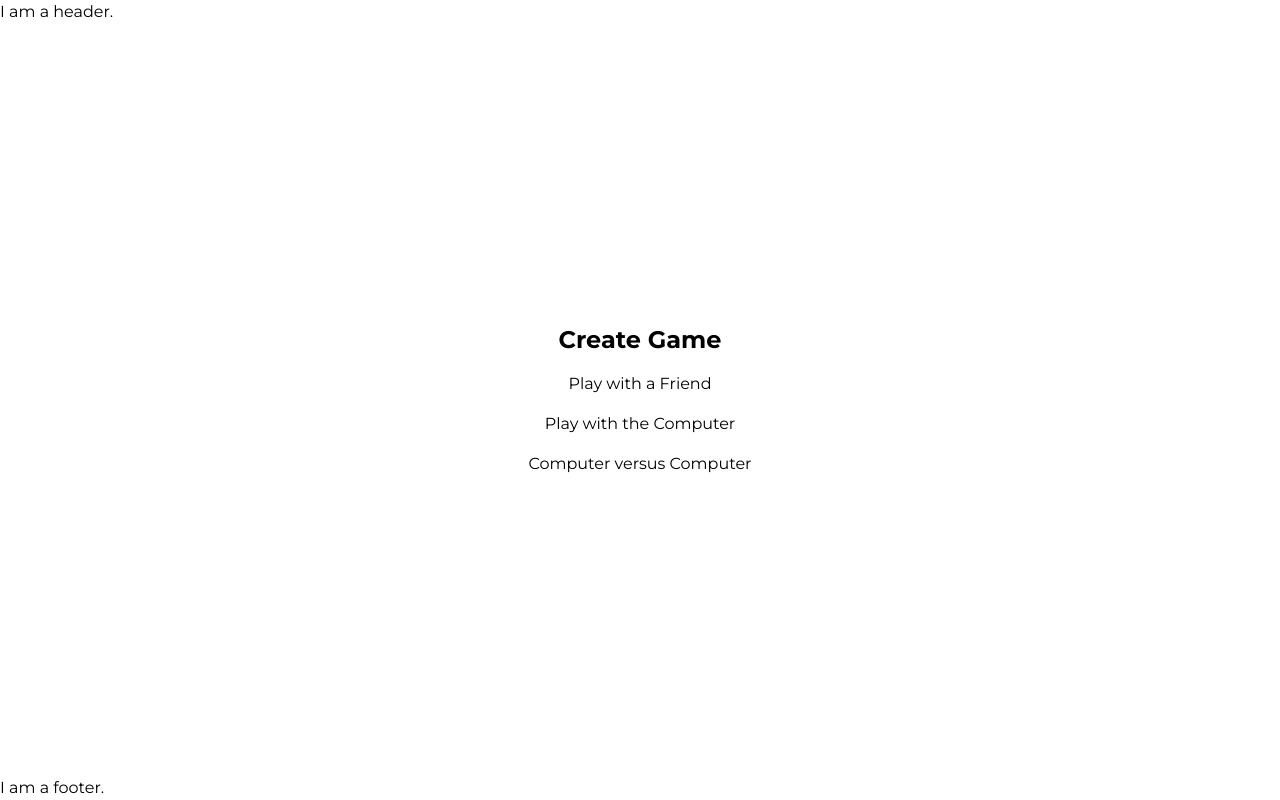
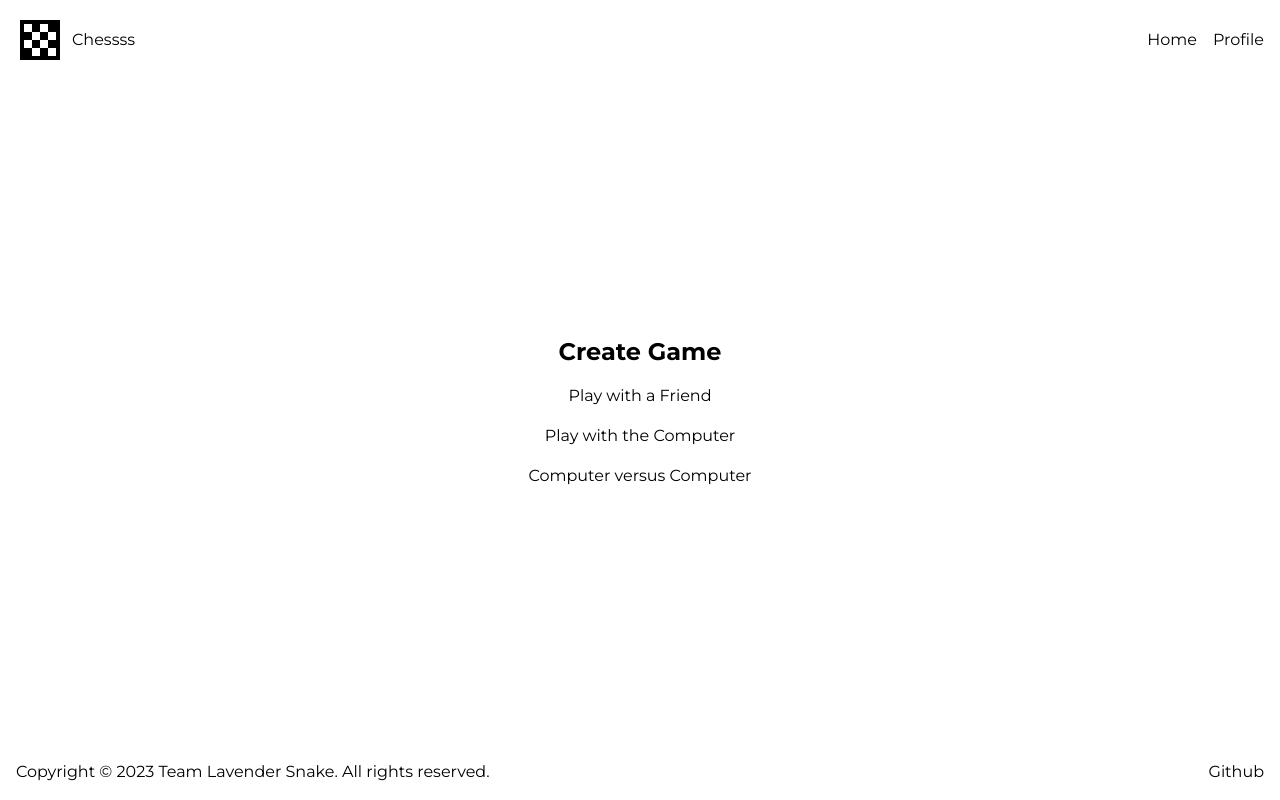
Before and after one commit to Hack-Weekly/lavender-snake-chess, a Next.js app: page / in a window 1280 px wide. Built offline with nearby package versions, Linux system fonts and the light colour scheme.

Commit message:
header and footer changes

```diff
--- a/app/_components/Footer.tsx
+++ b/app/_components/Footer.tsx
@@ -1,3 +1,18 @@
+import Link from "next/link";
+
 export default function Footer() {
-  return <footer className="flex-none">I am a footer.</footer>;
+  return (
+    <footer className="flex-none px-4 pb-4 flex justify-between flex-wrap">
+      <p>
+        Copyright © 2023 Team Lavender Snake.
+        <span className="md:inline hidden"> All rights reserved.</span>
+      </p>
+      <Link
+        href="https://github.com/Hack-Weekly/lavender-snake-chess"
+        target="_blank"
+        rel="nofollow noopener">
+        Github
+      </Link>
+    </footer>
+  );
 }
--- a/app/_components/Header.tsx
+++ b/app/_components/Header.tsx
@@ -1,3 +1,18 @@
+import Image from "next/image";
+import Link from "next/link";
+
 export default function Header() {
-  return <header className="flex-none">I am a header.</header>;
+  return (
+    <header className="flex-none flex justify-between items-center px-4 pt-4">
+      <Link href="/" className="flex gap-2 justify-center items-center">
+        <Image src="/chess.svg" alt="Chessss Logo" width={48} height={48} />
+        <h1>Chessss</h1>
+      </Link>
+      <nav className="flex gap-4">
+        <Link href="/">Home</Link>
+        {/* TODO: Handle auth */}
+        <Link href="/profile">Profile</Link>
+      </nav>
+    </header>
+  );
 }
```
